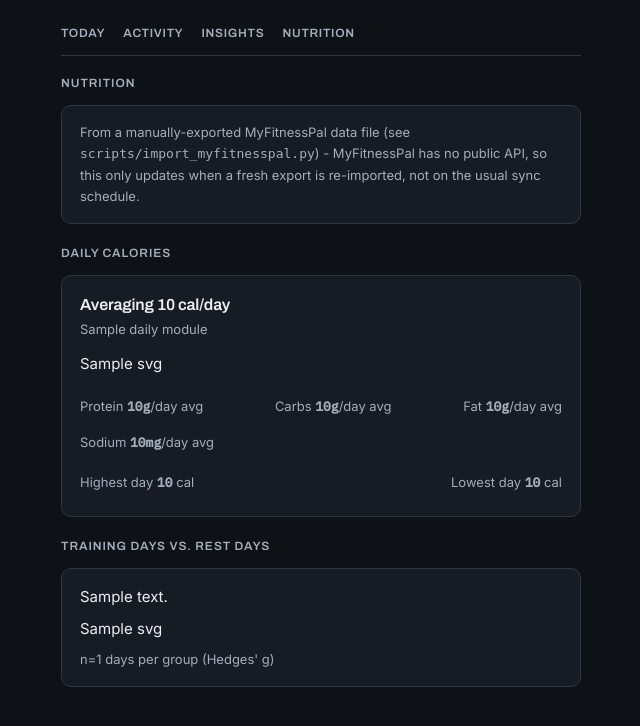
After one commit to javad-aman/Fijjness, a FastAPI app: template webapp/templates/nutrition.html in a window 1280 px wide. The commit adds this page. Shown: the top 726 px of the page, without its empty margins (319-959 px from the left). Run offline with FastAPI, Linux system fonts and the light colour scheme; the template is opened without the code that fills it: most values are stand-ins (such as "Sample title", 1, 10 or a date in 2020); some libraries are stand-ins or nearby versions.

Commit message:
Add Nutrition tab, imported from a manually-exported MyFitnessPal CSV
MyFitnessPal has no public API and connecting it to Garmin only forwards
the daily calorie total (confirmed via live API check) - no macros, no
meal detail. This adds scripts/import_myfitnesspal.py to parse a manual
MyFitnessPal data export (meal-level macros/micros) into two new tables
(nutrition_daily, nutrition_meals), plus a weight fallback that only fills
dates with no existing Garmin reading. Not scheduled - MyFitnessPal has no
live sync, so this stays a manual re-export/re-run step.

New /nutrition route + template, modeled on insights.html's existing
single-column pattern (not the wide v3 grid Today uses), so
Today/Activity/Insights stay byte-identical - verified via git diff.
Shows daily calorie trends, meal composition, protein-per-bodyweight, a
side-by-side weight/calorie visual (explicitly no correlation claimed,
per this project's own established rule against inferring relationships
from a few weeks of single-subject data), and a training-day vs. rest-day
nutrition comparison that reuses stats_engine's existing Hedges' g +
bootstrap machinery (same n>=10-per-group gate as Insights) rather than
inventing a new statistical test.

```diff
--- a/webapp/charts.py
+++ b/webapp/charts.py
@@ -696,3 +696,221 @@ def weight_raw_points_svg(points: list, width: int = 420, height: int = 130) ->
 
     parts.append("</svg>")
     return "".join(parts)
+
+
+# ---- Nutrition tab --------------------------------------------------------
+
+def nutrition_daily_bars_svg(data: dict, width: int = 900, height: int = 220) -> str:
+    """Daily calories from the MyFitnessPal import, plain bars (no goal
+    line - no calorie goal is defined anywhere in this project) with an
+    average reference line, tooltip per bar."""
+    days = data["days"]
+    n = len(days)
+    if n == 0:
+        return f"<svg width='{width}' height='{height}'></svg>"
+
+    values = [d["calories"] for d in days]
+    avg = sum(values) / len(values)
+    max_val = max(values) * 1.1 or 1
+
+    pad_left, pad_right, pad_bottom, pad_top = 44, 12, 26, 14
+    plot_w = width - pad_left - pad_right
+    plot_h = height - pad_bottom - pad_top
+    gap = plot_w / n
+    bar_w = gap * 0.6
+    y0 = pad_top + plot_h
+
+    def y_of(v: float) -> float:
+        return pad_top + plot_h - (v / max_val) * plot_h
+
+    parts = [f"<svg viewBox='0 0 {width} {height}' preserveAspectRatio='none' style='width:100%;height:100%;display:block'>"]
+    parts.append(f"<rect width='{width}' height='{height}' fill='{GROUND}'/>")
+
+    grid_step = max(round(max_val / 4 / 250) * 250, 250)
+    g = grid_step
+    while g < max_val:
+        gy = y_of(g)
+        parts.append(f"<line x1='{pad_left}' y1='{gy:.1f}' x2='{width - pad_right}' y2='{gy:.1f}' stroke='{LINE_SOFT}' stroke-width='1'/>")
+        parts.append(f"<text x='{pad_left - 8}' y='{gy + 4:.1f}' {FONT} font-size='10.5' fill='{DIM}' text-anchor='end'>{g:,.0f}</text>")
+        g += grid_step
+
+    for i, d in enumerate(days):
+        v = d["calories"]
+        x = pad_left + i * gap + (gap - bar_w) / 2
+        bar_h = max(1.0, (v / max_val) * plot_h)
+        tip = _tip([_human_date(d["date"]), f"{v:,.0f} cal", f"{d['protein_g']:.0f}g protein · {d['carbs_g']:.0f}g carbs · {d['fat_g']:.0f}g fat"])
+        parts.append(f"<rect data-tip='{tip}' x='{x:.1f}' y='{y0 - bar_h:.1f}' width='{bar_w:.1f}' height='{bar_h:.1f}' rx='2' fill='{NEUTRAL}' opacity='0.85'/>")
+
+    avg_y = y_of(avg)
+    parts.append(f"<line x1='{pad_left}' y1='{avg_y:.1f}' x2='{width - pad_right}' y2='{avg_y:.1f}' stroke='{TEXT}' stroke-width='1' stroke-dasharray='3,3' opacity='0.6'/>")
+    parts.append(f"<text x='{pad_left + 4}' y='{avg_y - 6:.1f}' {FONT} font-size='11' fill='{MUTED}'>avg {avg:,.0f}</text>")
+
+    for i, anchor in ((0, "start"), (n - 1, "end")):
+        x = pad_left + i * gap + bar_w / 2
+        parts.append(f"<text x='{x:.1f}' y='{height - 8}' {LABEL_FONT} font-size='10' fill='{DIM}' text-anchor='{anchor}'>{_esc(_human_date(days[i]['date']))}</text>")
+
+    parts.append("</svg>")
+    return "".join(parts)
+
+
+def meal_breakdown_svg(data: dict, width: int = 520, height: int = 90) -> str:
+    """One 100%-stacked horizontal bar - Breakfast/Lunch/Dinner/Snacks share
+    of total calories, direct-labeled (4 segments, under the no-legend-
+    under-5 threshold)."""
+    meals = data["meals"]
+    total = data["total"]
+    if not meals or not total:
+        return f"<svg width='{width}' height='{height}'></svg>"
+
+    colors = {"Breakfast": NEUTRAL, "Lunch": WARN, "Dinner": "#2FB8C6", "Snacks": "#8B7BB8"}
+    bar_h = 28
+    y = height - bar_h - 30
+
+    parts = [f"<svg viewBox='0 0 {width} {height}' style='width:100%;height:auto;display:block'>"]
+    parts.append(f"<rect width='{width}' height='{height}' fill='{GROUND}'/>")
+
+    x = 0
+    for m in meals:
+        seg_w = m["pct"] / 100 * width
+        tip = _tip([m["meal"], f"{m['calories']:,} cal · {m['pct']}%"])
+        meal_color = colors.get(m["meal"], MUTED)
+        parts.append(f"<rect data-tip='{tip}' x='{x:.1f}' y='{y}' width='{max(seg_w - 2, 0):.1f}' height='{bar_h}' rx='2' fill='{meal_color}' opacity='0.9'/>")
+        if seg_w > 46:
+            parts.append(f"<text x='{x + seg_w/2:.1f}' y='{y + bar_h/2 + 4:.1f}' {FONT} font-size='11' font-weight='600' fill='{GROUND}' text-anchor='middle'>{m['pct']}%</text>")
+        label_y = y + bar_h + 16
+        parts.append(f"<text x='{x + 4:.1f}' y='{label_y}' {LABEL_FONT} font-size='10.5' fill='{MUTED}'>{_esc(m['meal'])}</text>")
+        x += seg_w
+
+    parts.append("</svg>")
+    return "".join(parts)
+
+
+def protein_per_bodyweight_svg(data: dict, width: int = 520, height: int = 130) -> str:
+    """Daily protein-per-bodyweight ratio, dots + a connecting line - a
+    low-n metric, so kept visually simple like weight_raw_points_svg."""
+    points = data["points"]
+    if not points:
+        return f"<svg width='{width}' height='{height}'></svg>"
+
+    values = [p["ratio"] for p in points]
+    lo, hi = min(values), max(values)
+    pad_val = (hi - lo) * 0.15 or 0.05
+    lo, hi = max(lo - pad_val, 0), hi + pad_val
+
+    pad_left, pad_right, pad_top, pad_bottom = 8, 40, 16, 22
+    plot_w = width - pad_left - pad_right
+    plot_h = height - pad_top - pad_bottom
+    n = len(points)
+
+    def y_of(v: float) -> float:
+        return pad_top + plot_h - ((v - lo) / (hi - lo)) * plot_h
+
+    parts = [f"<svg viewBox='0 0 {width} {height}' style='width:100%;height:auto;display:block'>"]
+    parts.append(f"<rect width='{width}' height='{height}' fill='{GROUND}'/>")
+
+    grid_step = max((hi - lo) / 3, 0.1)
+    g = lo + grid_step
+    while g < hi:
+        gy = y_of(g)
+        parts.append(f"<line x1='{pad_left}' y1='{gy:.1f}' x2='{width - pad_right}' y2='{gy:.1f}' stroke='{LINE_SOFT}' stroke-width='1'/>")
+        parts.append(f"<text x='{width - pad_right + 8}' y='{gy + 4:.1f}' {FONT} font-size='10.5' fill='{DIM}'>{g:.2f}</text>")
+        g += grid_step
+
+    line_points = []
+    for i, p in enumerate(points):
+        x = pad_left + (i / max(n - 1, 1)) * plot_w
+        y = y_of(p["ratio"])
+        line_points.append((x, y))
+
+    if len(line_points) >= 2:
+        path = "M " + " L ".join(f"{x:.1f} {y:.1f}" for x, y in line_points)
+        parts.append(f"<path d='{path}' fill='none' stroke='{NEUTRAL}' stroke-width='1.5' opacity='0.8'/>")
+
+    for i, (p, (x, y)) in enumerate(zip(points, line_points)):
+        tip = _tip([_human_date(p["date"]), f"{p['ratio']} g/lb"])
+        parts.append(f"<circle data-tip='{tip}' cx='{x:.1f}' cy='{y:.1f}' r='3.5' fill='{MUTED}'/>")
+        if i == 0 or i == n - 1:
+            anchor = "start" if i == 0 else "end"
+            parts.append(f"<text x='{x:.1f}' y='{height - 6}' {LABEL_FONT} font-size='9.5' fill='{DIM}' text-anchor='{anchor}'>{_esc(_human_date(p['date']))}</text>")
+
+    parts.append("</svg>")
+    return "".join(parts)
+
+
+def weight_and_calories_dual_svg(data: dict, width: int = 900, height: int = 260) -> str:
+    """Two aligned mini-panels sharing an x-axis: weight trend on top,
+    daily calories below - a visual-only comparison, no computed
+    relationship drawn between the two (see weight_and_calories_series'
+    own docstring)."""
+    calorie_days = data["calories"]
+    weight_days = data["weight"]
+    if not calorie_days:
+        return f"<svg width='{width}' height='{height}'></svg>"
+
+    n = len(calorie_days)
+    date_index = {d["date"]: i for i, d in enumerate(calorie_days)}
+    pad_left, pad_right = 44, 12
+    plot_w = width - pad_left - pad_right
+    gap = plot_w / n
+
+    weight_h, cal_h, gap_h = 110, 90, 30
+    top_pad, bottom_pad = 14, 24
+
+    def x_of(i: float) -> float:
+        return pad_left + i * gap + gap / 2
+
+    parts = [f"<svg viewBox='0 0 {width} {height}' preserveAspectRatio='none' style='width:100%;height:100%;display:block'>"]
+    parts.append(f"<rect width='{width}' height='{height}' fill='{GROUND}'/>")
+
+    # ---- weight panel (top) ----
+    w_top = top_pad
+    w_plot_h = weight_h
+    weight_pts = [(date_index[d["date"]], d["weight_lb"]) for d in weight_days if d["date"] in date_index]
+    if weight_pts:
+        w_values = [v for _, v in weight_pts]
+        w_lo, w_hi = min(w_values), max(w_values)
+        w_pad = (w_hi - w_lo) * 0.2 or 1
+        w_lo, w_hi = w_lo - w_pad, w_hi + w_pad
+
+        def wy_of(v: float) -> float:
+            return w_top + w_plot_h - ((v - w_lo) / (w_hi - w_lo)) * w_plot_h
+
+        parts.append(f"<text x='{pad_left}' y='{w_top - 2}' {LABEL_FONT} font-size='10' fill='{DIM}'>weight (lb)</text>")
+        w_grid_step = max((w_hi - w_lo) / 3, 0.5)
+        wg = w_lo + w_grid_step
+        while wg < w_hi:
+            wgy = wy_of(wg)
+            parts.append(f"<line x1='{pad_left}' y1='{wgy:.1f}' x2='{width - pad_right}' y2='{wgy:.1f}' stroke='{LINE_SOFT}' stroke-width='1'/>")
+            parts.append(f"<text x='{pad_left - 8}' y='{wgy + 4:.1f}' {FONT} font-size='10' fill='{DIM}' text-anchor='end'>{wg:.0f}</text>")
+            wg += w_grid_step
+        line_pts = [(x_of(i), wy_of(v)) for i, v in weight_pts]
+        if len(line_pts) >= 2:
+            path = "M " + " L ".join(f"{x:.1f} {y:.1f}" for x, y in line_pts)
+            parts.append(f"<path d='{path}' fill='none' stroke='{NEUTRAL}' stroke-width='1.5' opacity='0.85'/>")
+        for (i, v), (x, y) in zip(weight_pts, line_pts):
+            tip = _tip([_human_date(calorie_days[i]["date"]), f"{v} lb"])
+            parts.append(f"<circle data-tip='{tip}' cx='{x:.1f}' cy='{y:.1f}' r='3' fill='{MUTED}'/>")
+
+    # ---- calories panel (bottom) ----
+    c_top = w_top + w_plot_h + gap_h
+    c_values = [d["calories"] for d in calorie_days]
+    c_max = max(c_values) * 1.1 or 1
+
+    def cy_of(v: float) -> float:
+        return c_top + cal_h - (v / c_max) * cal_h
+
+    parts.append(f"<text x='{pad_left}' y='{c_top - 2}' {LABEL_FONT} font-size='10' fill='{DIM}'>calories</text>")
+    for i, d in enumerate(calorie_days):
+        v = d["calories"]
+        x = pad_left + i * gap + gap * 0.2
+        bw = gap * 0.6
+        bar_h = max(1.0, (v / c_max) * cal_h)
+        tip = _tip([_human_date(d["date"]), f"{v:,.0f} cal"])
+        parts.append(f"<rect data-tip='{tip}' x='{x:.1f}' y='{c_top + cal_h - bar_h:.1f}' width='{bw:.1f}' height='{bar_h:.1f}' rx='1.5' fill='{WARN}' opacity='0.8'/>")
+
+    for i, anchor in ((0, "start"), (n - 1, "end")):
+        x = x_of(i)
+        parts.append(f"<text x='{x:.1f}' y='{height - 6}' {LABEL_FONT} font-size='9.5' fill='{DIM}' text-anchor='{anchor}'>{_esc(_human_date(calorie_days[i]['date']))}</text>")
+
+    parts.append("</svg>")
+    return "".join(parts)
--- a/webapp/main.py
+++ b/webapp/main.py
@@ -493,3 +493,75 @@ def insights(request: Request):
         )
     finally:
         conn.close()
+
+
+@app.get("/nutrition", response_class=HTMLResponse)
+def nutrition(request: Request):
+    conn = db.get_connection()
+    try:
+        daily = analytics.nutrition_daily_series(conn)
+        meals = analytics.meal_breakdown(conn)
+        protein = analytics.protein_per_bodyweight(conn)
+        weight_cal = analytics.weight_and_calories_series(conn)
+        train_rest = analytics.nutrition_training_vs_rest(conn)
+
+        daily_module = {"state": daily["state"]}
+        if daily["state"] == "full":
+            daily_module.update({
+                "svg": charts.nutrition_daily_bars_svg(daily),
+                "subtitle": f"Daily calories · {charts._human_date(daily['range_start'])} – "
+                            f"{charts._human_date(daily['range_end'])} · {daily['n_days']} days logged",
+                "avg_calories": daily["avg_calories"],
+                "avg_protein": daily["avg_protein"],
+                "avg_carbs": daily["avg_carbs"],
+                "avg_fat": daily["avg_fat"],
+                "avg_sodium": daily["avg_sodium"],
+                "best_day_calories": daily["best_day_calories"],
+                "lowest_day_calories": daily["lowest_day_calories"],
+            })
+
+        meals_module = {"state": meals["state"]}
+        if meals["state"] == "full":
+            meals_module["svg"] = charts.meal_breakdown_svg(meals)
+            meals_module["meals"] = meals["meals"]
+
+        protein_module = {"state": protein["state"]}
+        if protein["state"] == "full":
+            protein_module.update({
+                "svg": charts.protein_per_bodyweight_svg(protein),
+                "current": protein["current"],
+                "avg": protein["avg"],
+            })
+
+        weight_cal_module = {"state": weight_cal["state"]}
+        if weight_cal["state"] == "full":
+            weight_cal_module["svg"] = charts.weight_and_calories_dual_svg(weight_cal)
+
+        comparison_cards = []
+        if train_rest["state"] == "full":
+            for metric, c in train_rest["comparisons"].items():
+                if c["status"] != "surfaced":
+                    continue
+                comparison_cards.append({
+                    "description": f"{c['label']} tends to differ between training days and rest days "
+                                    f"({c['training_avg']:,.0f} vs {c['rest_avg']:,.0f} average).",
+                    "svg": charts.effect_ci_svg(c["effect_size"], c["ci_low"], c["ci_high"]),
+                    "n_effective": c["n_effective"],
+                })
+        train_rest_insufficient = train_rest["state"] != "full" or not comparison_cards
+
+        return templates.TemplateResponse(
+            request,
+            "nutrition.html",
+            {
+                "active_page": "nutrition",
+                "daily_module": daily_module,
+                "meals_module": meals_module,
+                "protein_module": protein_module,
+                "weight_cal_module": weight_cal_module,
+                "comparison_cards": comparison_cards,
+                "train_rest_insufficient": train_rest_insufficient,
+            },
+        )
+    finally:
+        conn.close()
--- a/webapp/templates/base.html
+++ b/webapp/templates/base.html
@@ -15,6 +15,7 @@
       <a href="/" class="{{ 'active' if active_page == 'today' else '' }}">Today</a>
       <a href="/activity" class="{{ 'active' if active_page == 'activity' else '' }}">Activity</a>
       <a href="/insights" class="{{ 'active' if active_page == 'insights' else '' }}">Insights</a>
+      <a href="/nutrition" class="{{ 'active' if active_page == 'nutrition' else '' }}">Nutrition</a>
     </nav>
     {% block content %}{% endblock %}
   </div>
--- /dev/null
+++ b/webapp/templates/nutrition.html
@@ -0,0 +1,89 @@
+{% extends "base.html" %}
+{% block title %}Nutrition — Fitness{% endblock %}
+
+{% block content %}
+
+<div class="eyebrow" style="margin-bottom: 12px;">Nutrition</div>
+<div class="card">
+  <p class="compare" style="margin: 0;">
+    From a manually-exported MyFitnessPal data file (see
+    <code>scripts/import_myfitnesspal.py</code>) - MyFitnessPal has no public
+    API, so this only updates when a fresh export is re-imported, not on the
+    usual sync schedule.
+  </p>
+</div>
+
+{% if daily_module.state == 'insufficient' %}
+<div class="eyebrow" style="margin-bottom: 12px; margin-top: 20px;">Daily calories</div>
+<div class="card">
+  <p class="compare" style="margin: 0;">No nutrition data imported yet.</p>
+</div>
+{% else %}
+<div class="eyebrow" style="margin-bottom: 12px; margin-top: 20px;">Daily calories</div>
+<div class="card">
+  <p class="chart-title" style="margin: 0 0 2px;">
+    Averaging {{ "{:,}".format(daily_module.avg_calories) }} cal/day
+  </p>
+  <p class="compare" style="margin: 0 0 12px;">{{ daily_module.subtitle }}</p>
+  {{ daily_module.svg | safe }}
+  <div class="row" style="margin-top: 14px; flex-wrap: wrap; gap: 14px;">
+    <span class="compare">Protein <b class="mono">{{ daily_module.avg_protein }}g</b>/day avg</span>
+    <span class="compare">Carbs <b class="mono">{{ daily_module.avg_carbs }}g</b>/day avg</span>
+    <span class="compare">Fat <b class="mono">{{ daily_module.avg_fat }}g</b>/day avg</span>
+    <span class="compare">Sodium <b class="mono">{{ "{:,}".format(daily_module.avg_sodium) }}mg</b>/day avg</span>
+  </div>
+  <div class="row" style="margin-top: 6px;">
+    <span class="compare">Highest day <b class="mono">{{ "{:,}".format(daily_module.best_day_calories) }}</b> cal</span>
+    <span class="compare">Lowest day <b class="mono">{{ "{:,}".format(daily_module.lowest_day_calories) }}</b> cal</span>
+  </div>
+</div>
+{% endif %}
+
+{% if meals_module.state == 'full' %}
+<div class="eyebrow" style="margin-bottom: 12px; margin-top: 20px;">Where calories come from</div>
+<div class="card">
+  <p class="compare" style="margin: 0 0 12px;">Share of total calories by meal, across the whole imported window</p>
+  {{ meals_module.svg | safe }}
+</div>
+{% endif %}
+
+{% if protein_module.state == 'full' %}
+<div class="eyebrow" style="margin-bottom: 12px; margin-top: 20px;">Protein per pound of bodyweight</div>
+<div class="card">
+  <p class="chart-title" style="margin: 0 0 2px;">{{ protein_module.current }} g/lb most recent · {{ protein_module.avg }} g/lb average</p>
+  <p class="compare" style="margin: 0 0 12px;">Daily protein logged divided by same-day (or nearest prior) weight - your own trend, no external target implied</p>
+  {{ protein_module.svg | safe }}
+</div>
+{% endif %}
+
+{% if weight_cal_module.state == 'full' %}
+<div class="eyebrow" style="margin-bottom: 12px; margin-top: 20px;">Weight and calories, side by side</div>
+<div class="card">
+  <p class="compare" style="margin: 0 0 12px;">
+    Visual comparison only - not enough history yet for a statistically meaningful
+    relationship between the two, so none is claimed here.
+  </p>
+  {{ weight_cal_module.svg | safe }}
+</div>
+{% endif %}
+
+<div class="eyebrow" style="margin-bottom: 12px; margin-top: 20px;">Training days vs. rest days</div>
+{% if comparison_cards %}
+{% for c in comparison_cards %}
+<div class="card">
+  <p style="margin: 0 0 8px;">{{ c.description }}</p>
+  {{ c.svg | safe }}
+  <p class="compare" style="margin: 8px 0 0;">n={{ c.n_effective }} days per group (Hedges' g)</p>
+</div>
+{% endfor %}
+{% else %}
+<div class="card">
+  <p class="compare" style="margin: 0;">
+    Not enough nutrition history yet to compare training days against rest days
+    reliably (needs at least 10 days logged in each group). This isn't a broken
+    page - keep importing fresh exports and check back.
+  </p>
+</div>
+{% endif %}
+
+{% endblock %}
```
Also changed, not shown: garmin_tracker/analytics.py (+165 -0 lines), garmin_tracker/db.py (+26 -0 lines), scripts/import_myfitnesspal.py (added, +149 -0 lines), 1 other file.
